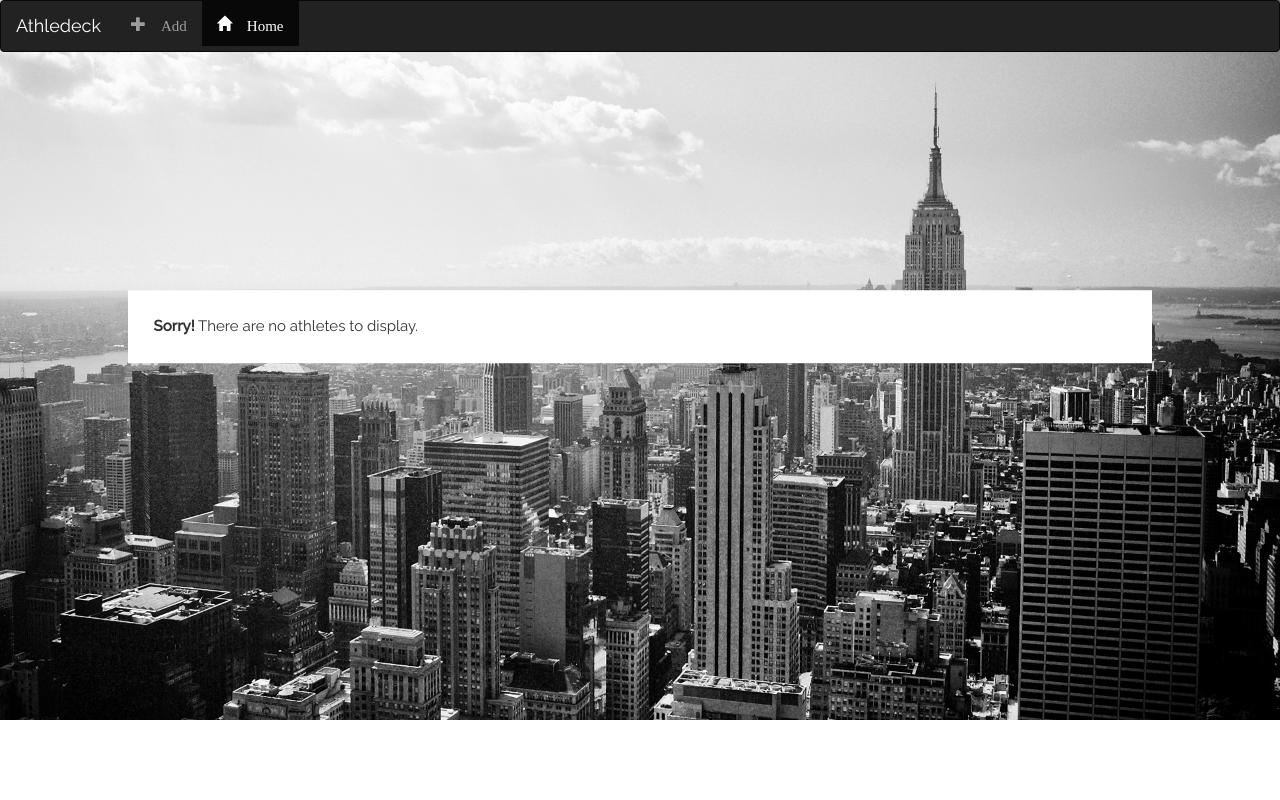
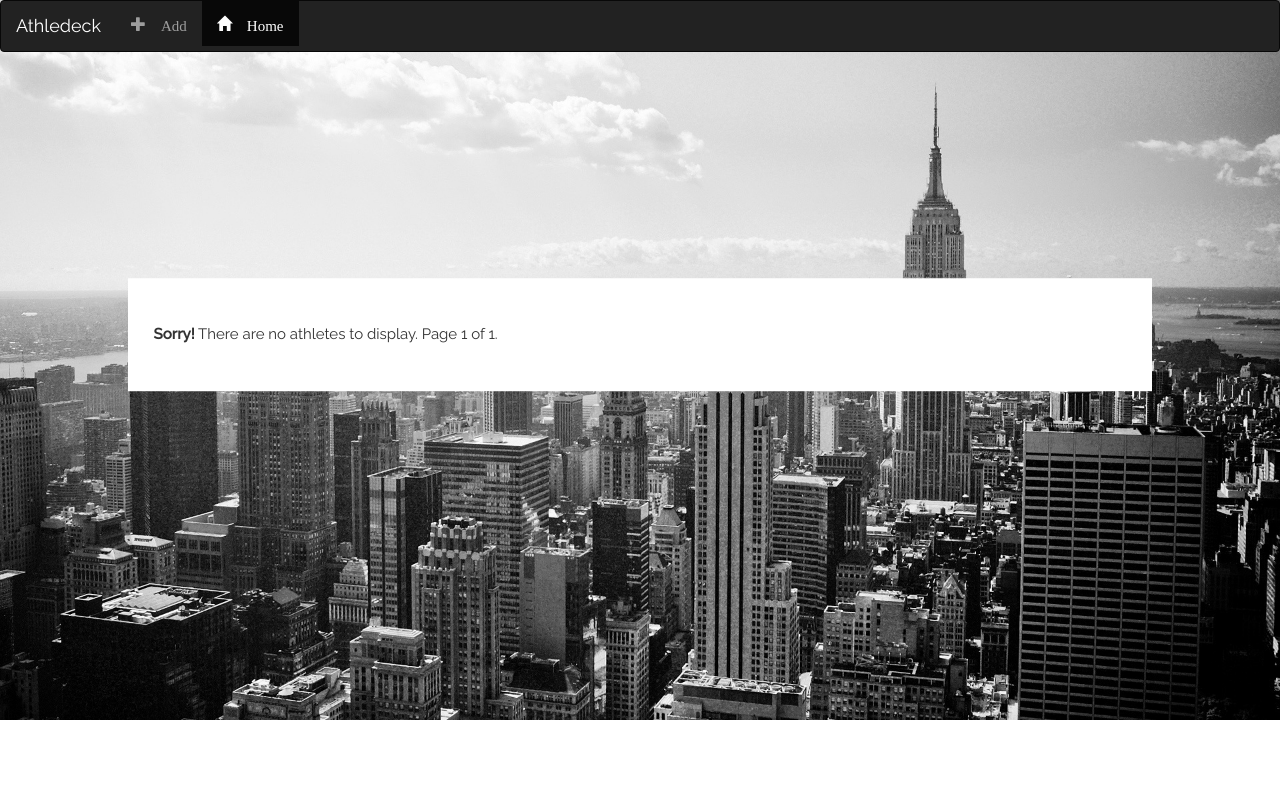
Before and after one commit to jdibiccari/athledeck, a Django app: page / in a window 1280 px wide. Run offline with Django 3.2, Linux system fonts and the light colour scheme; data that the repository does not hold is empty; some libraries are stand-ins or nearby versions.

Commit message:
pagination

```diff
--- a/athledeck/templates/athletes/index.html
+++ b/athledeck/templates/athletes/index.html
@@ -7,18 +7,28 @@
   {% for athlete in athletes %}
     <div class="athlete-container">
       <div class="athlete-header"><a href="{% url 'athledeck.views.show' pk=athlete.pk %}">{{athlete}}</a></div>
-      <div class="details">
-        <ul>
-          <li><strong>Sport:</strong> {{athlete.sport}}</li>
-          <li><strong>League:</strong> {{athlete.league}}</li>
-          <li><strong>Team:</strong> {{athlete.team}}</li>
-        </ul>
-      </div>
     </div>
   {% endfor %}
 {% else %}
   <strong>Sorry!</strong> There are no athletes to display.
 {% endif %}
+
+<!-- Pagination -->
+<div class="pagination">
+    <span class="step-links">
+        {% if athletes.has_previous %}
+            <a href="?page={{ athletes.previous_page_number }}"><span class="glyphicon glyphicon-chevron-left"></span></a>
+        {% endif %}
+
+        <span class="current">
+            Page {{ athletes.number }} of {{ athletes.paginator.num_pages }}.
+        </span>
+
+        {% if athletes.has_next %}
+            <a href="?page={{ athletes.next_page_number }}"><span class="glyphicon glyphicon-chevron-right"></span></a>
+        {% endif %}
+    </span>
+</div>
 </div>
 
 {% endblock %}
--- a/athledeck/templates/athletes/show.html
+++ b/athledeck/templates/athletes/show.html
@@ -11,6 +11,7 @@
       <div class="avatar pull-right"><img src="{{athlete.image}}"></div>
       <div class="bio media-body">
         <h3 class="media-heading">Bio</h3>
+        <h4 class="tags">{{athlete.sport}} | {{athlete.league}} | {{athlete.team}}</h4>
         {{athlete.bio}}
       </div>
     </div>
--- a/athledeck/views.py
+++ b/athledeck/views.py
@@ -3,9 +3,22 @@ from django.shortcuts import redirect
 from django.shortcuts import get_object_or_404, render
 from .models import Athlete
 from .forms import AthleteForm
+from django.core.paginator import Paginator, EmptyPage, PageNotAnInteger
 
 def index(request):
   athletes = Athlete.objects.order_by('last_name')
+  paginator = Paginator(athletes, 4)
+
+  page = request.GET.get('page')
+  try:
+      athletes = paginator.page(page)
+  except PageNotAnInteger:
+      # If page is not an integer, deliver first page.
+      athletes = paginator.page(1)
+  except EmptyPage:
+      # If page is out of range (e.g. 9999), deliver last page of results.
+      athletes = paginator.page(paginator.num_pages)
+
   return render(request, 'athletes/index.html', {'athletes': athletes})
 
 def show(request, pk):
--- a/static/css/athledeck.css
+++ b/static/css/athledeck.css
@@ -47,6 +47,10 @@ form label {
   border: solid 1px black;
 }
 
+.tags {
+  color: grey;
+}
+
 .athlete-header {
   background-color: #222;
   color: white;
```
